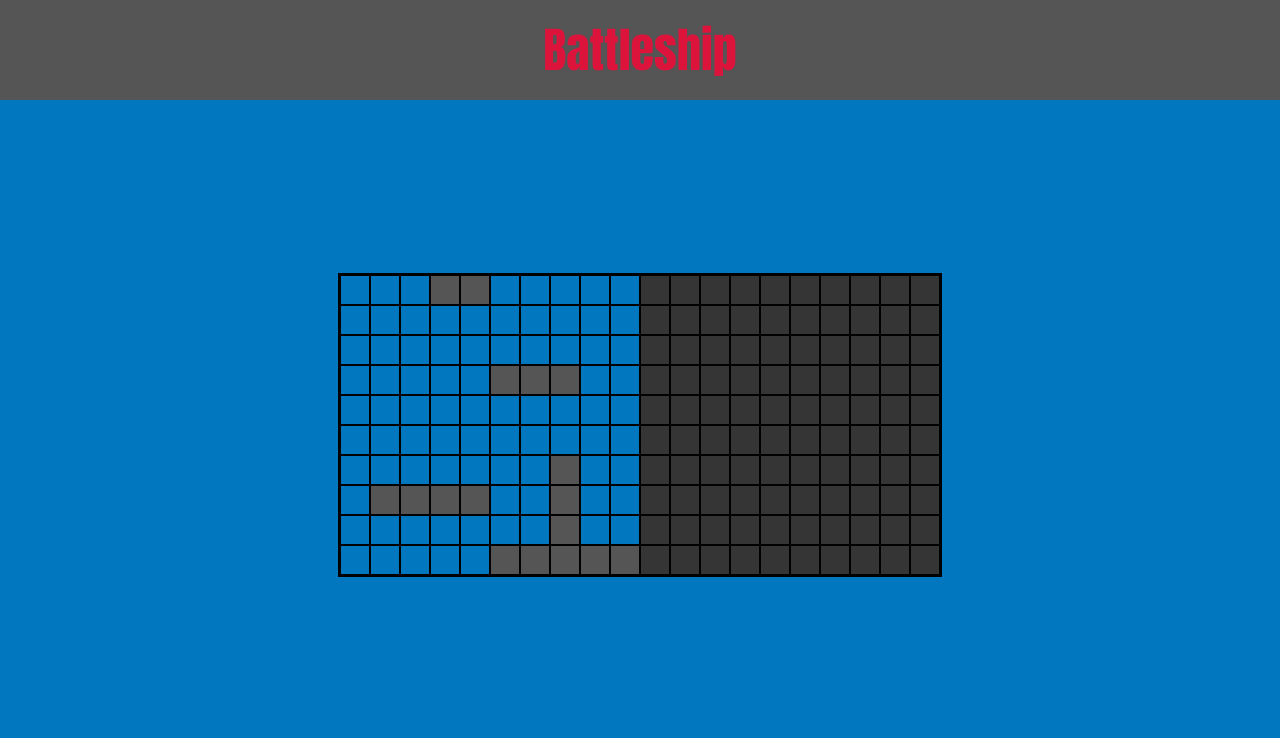
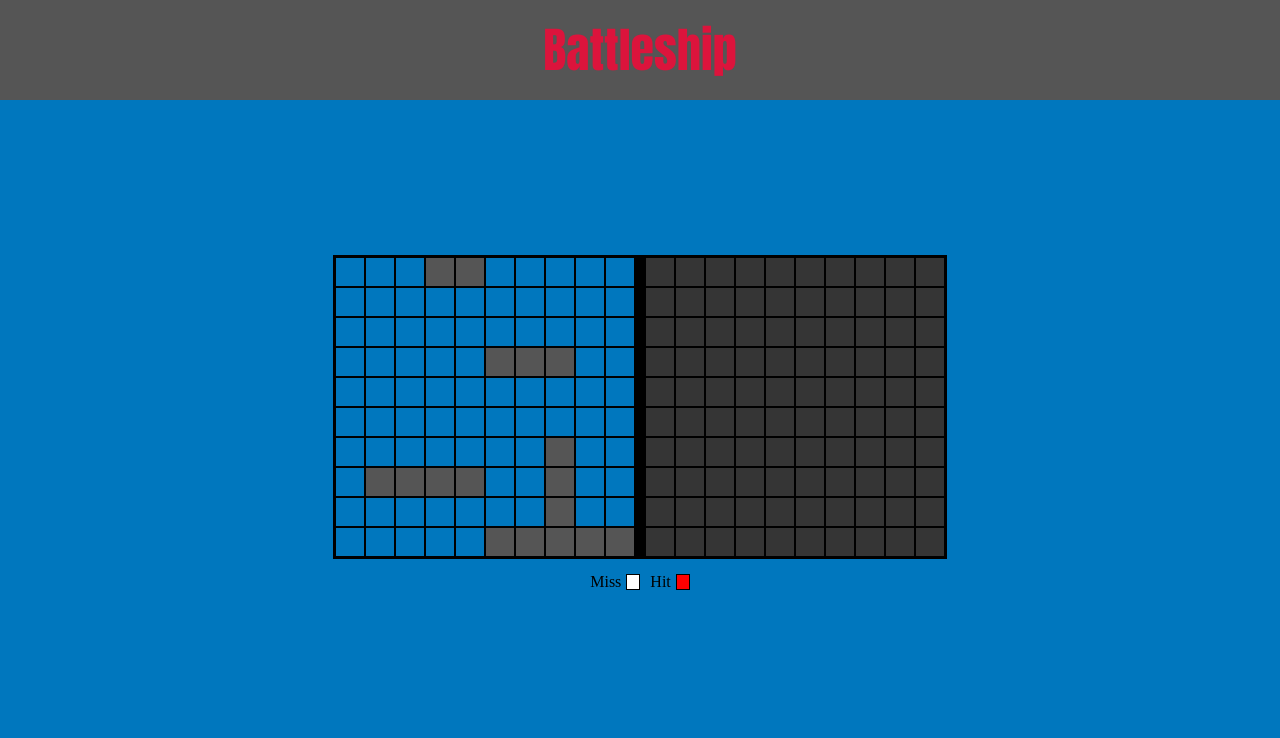
Before and after one commit to RoyalF4/odin-battleship, a website built with webpack: page src/index.html in a window 1280 px wide. Both pictures are taken after typing "Sample" into the empty fields and a click on the button "Start Game!". Shown: the top 738 px of the page. Built offline with nearby package versions, Linux system fonts and the light colour scheme.

Commit message:
feat: add game legend

```diff
--- a/src/css/style.css
+++ b/src/css/style.css
@@ -84,10 +84,36 @@ input[type=radio] {
     border: 2px solid black;
 }
 
+.playerOneContainer {
+    border-right: 10px solid black;
+}
+
 form {
     display: flex;
     flex-direction: column;
     align-items: center;
+}
+
+.gameWindow {
+    display: flex;
+    flex-direction: column;
+    align-items: center;
+}
+
+.legend {
+    display: flex;
+    margin: 10px 0 0 0;
+}
+
+.hitContainer,
+.missContainer {
+    display: flex;
+    padding: 5px;
+}
+
+.hitContainer > div,
+.missContainer > div {
+    margin: 0 5px 0 0;
 }
 
 label {
--- a/src/dom.js
+++ b/src/dom.js
@@ -50,6 +50,42 @@ function renderBoard(playerContainer, player, game) {
     });
   });
   playerContainer.appendChild(container);
+}
+
+function gameLegend() {
+  const legend = document.createElement('div');
+  legend.classList.add('legend');
+
+  const missContainer = document.createElement('div');
+  missContainer.classList.add('missContainer');
+
+  const missLabel = document.createElement('div');
+  missLabel.textContent = 'Miss';
+
+  const missLegend = document.createElement('button');
+  missLegend.classList.add('gridCell');
+  missLegend.classList.add('miss');
+
+  missContainer.appendChild(missLabel);
+  missContainer.appendChild(missLegend);
+
+  const hitContainer = document.createElement('div');
+  hitContainer.classList.add('hitContainer');
+
+  const hitLabel = document.createElement('div');
+  hitLabel.textContent = 'Hit';
+
+  const hitLegend = document.createElement('button');
+  hitLegend.classList.add('gridCell');
+  hitLegend.classList.add('hit');
+
+  hitContainer.appendChild(hitLabel);
+  hitContainer.appendChild(hitLegend);
+
+  legend.appendChild(missContainer);
+  legend.appendChild(hitContainer);
+
+  return legend;
 }
 
 function renderStartScreen() {
@@ -143,6 +179,8 @@ function renderStartScreen() {
 
 function renderGameScreen(game) {
   domElements.main.textContent = '';
+  const gameWindow = document.createElement('div');
+  gameWindow.classList.add('gameWindow');
   const content = document.createElement('div');
   content.classList.add('computerGame');
 
@@ -161,7 +199,9 @@ function renderGameScreen(game) {
   renderBoard(playerOneBoard, game.playerOne, game);
   renderBoard(playerTwoBoard, game.playerTwo, game);
 
-  domElements.main.appendChild(content);
+  gameWindow.appendChild(content);
+  gameWindow.appendChild(gameLegend());
+  domElements.main.appendChild(gameWindow);
 }
 
 function announceWinner(winner) {
```
